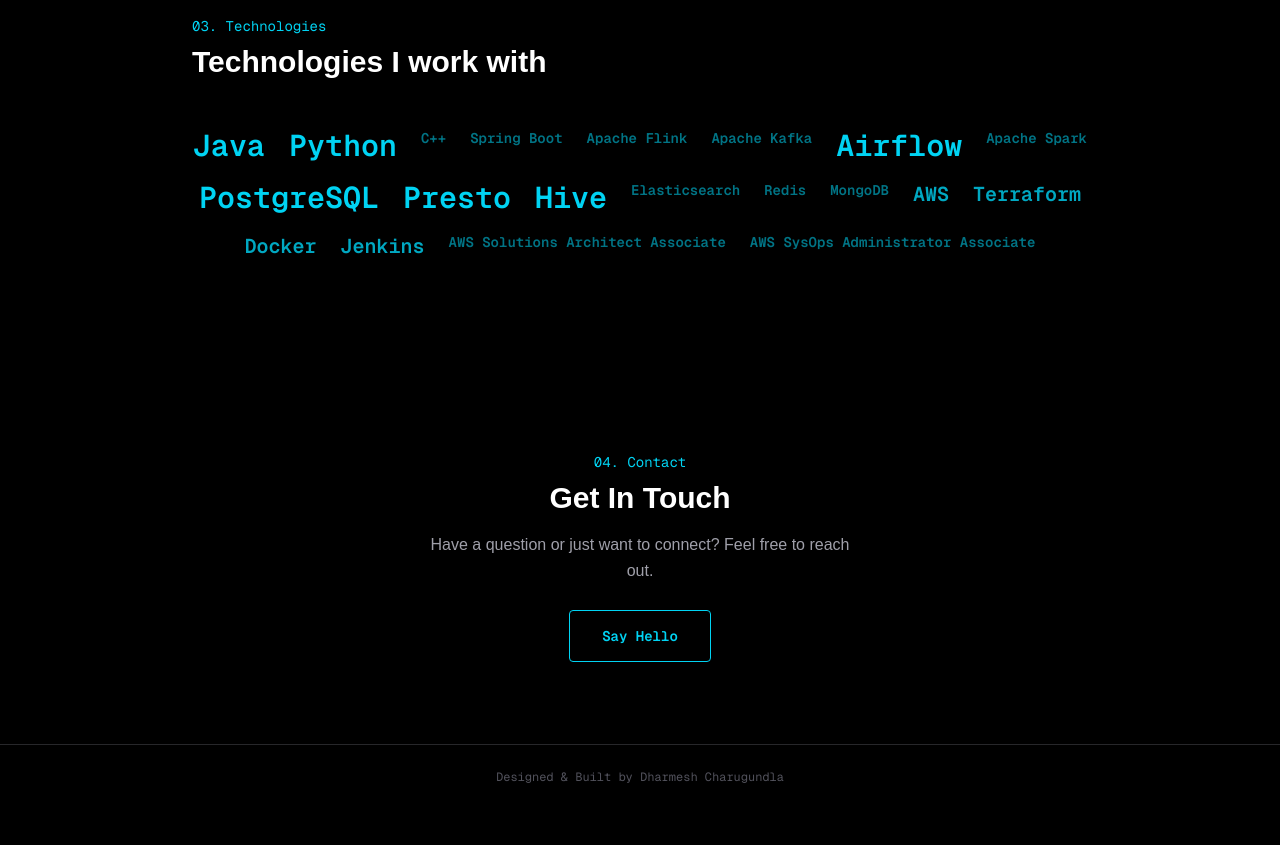
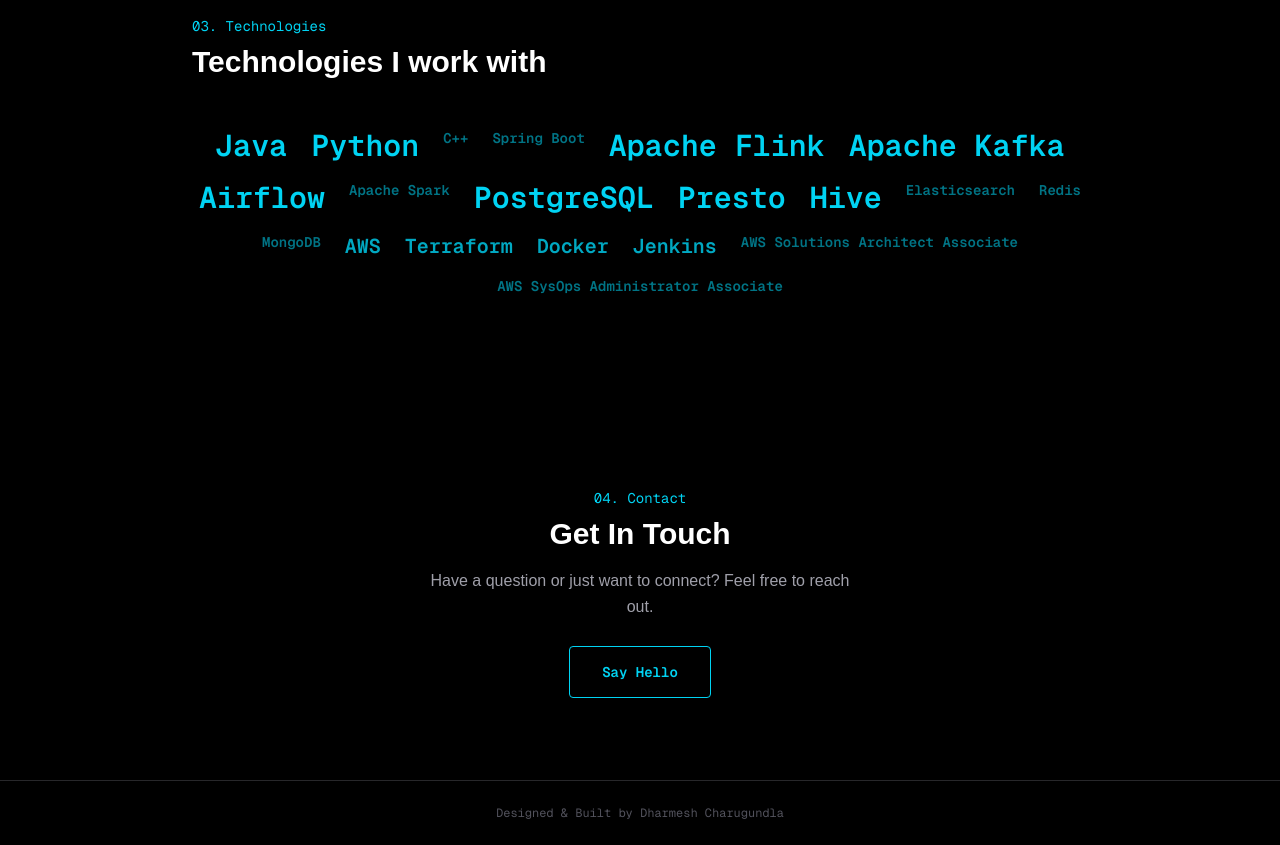
Before and after one commit to dharmeshch/dharmeshcharugundla.dev, a Next.js app: page / in a window 1280 px wide. Shown: the part 2920-3765 px from the top of the page. Before the commit the page ends 3729 px from the top, so only its background shows below. Built offline with nearby package versions, Linux system fonts and the light colour scheme.

Commit message:
Update portfolio

```diff
--- a/src/components/Skills.tsx
+++ b/src/components/Skills.tsx
@@ -2,7 +2,7 @@
 
 import { skills } from "@/data/skills";
 
-const primary = new Set(["Flink", "Kafka", "Airflow", "Java", "Python", "Hive", "PostgreSQL", "Presto"]);
+const primary = new Set(["Apache Flink", "Apache Kafka", "Airflow", "Java", "Python", "Hive", "PostgreSQL", "Presto"]);
 const mid = new Set(["AWS", "Terraform", "Docker", "Jenkins"]);
 
 const getSize = (skill: string) =>
```
